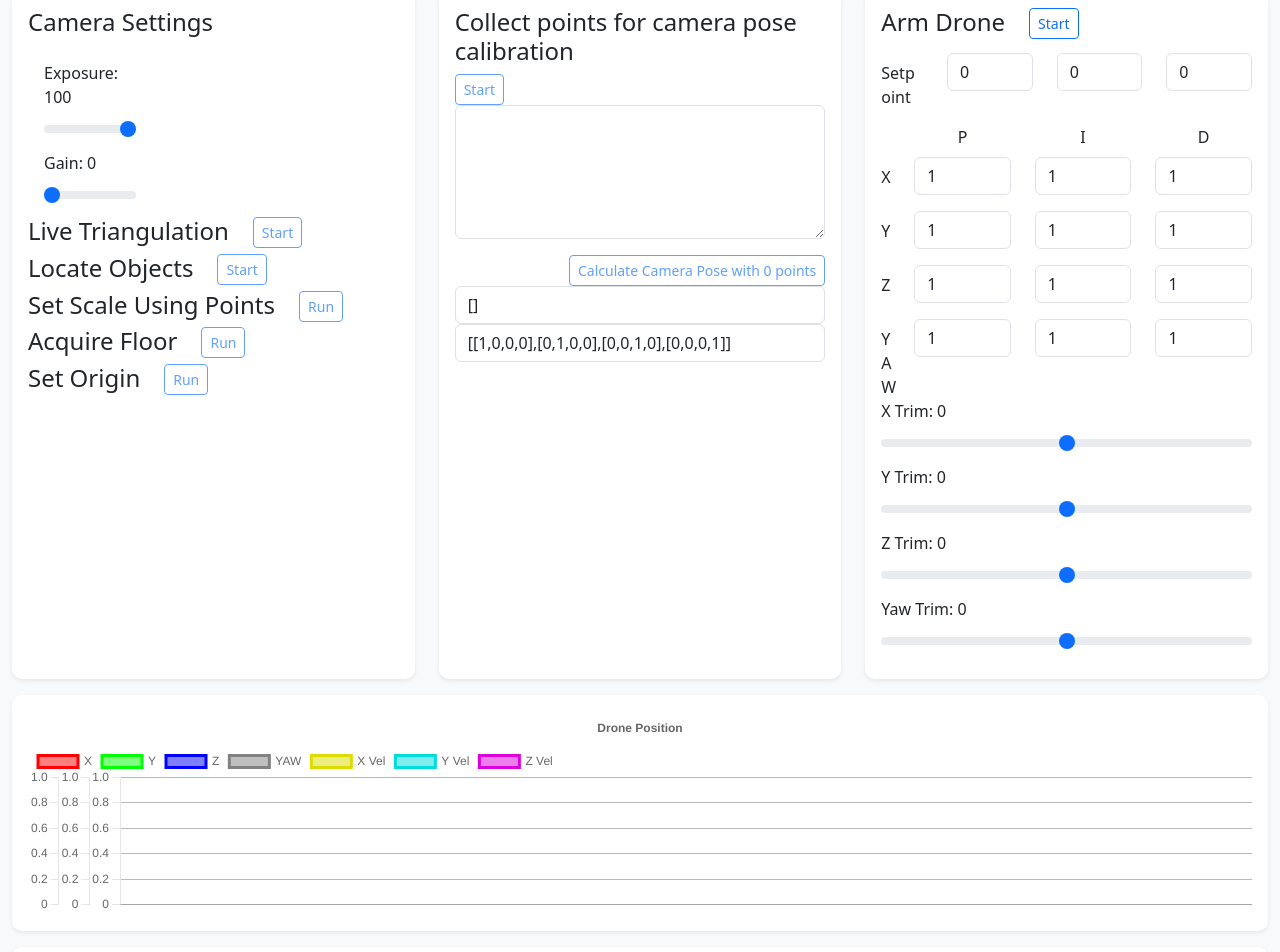
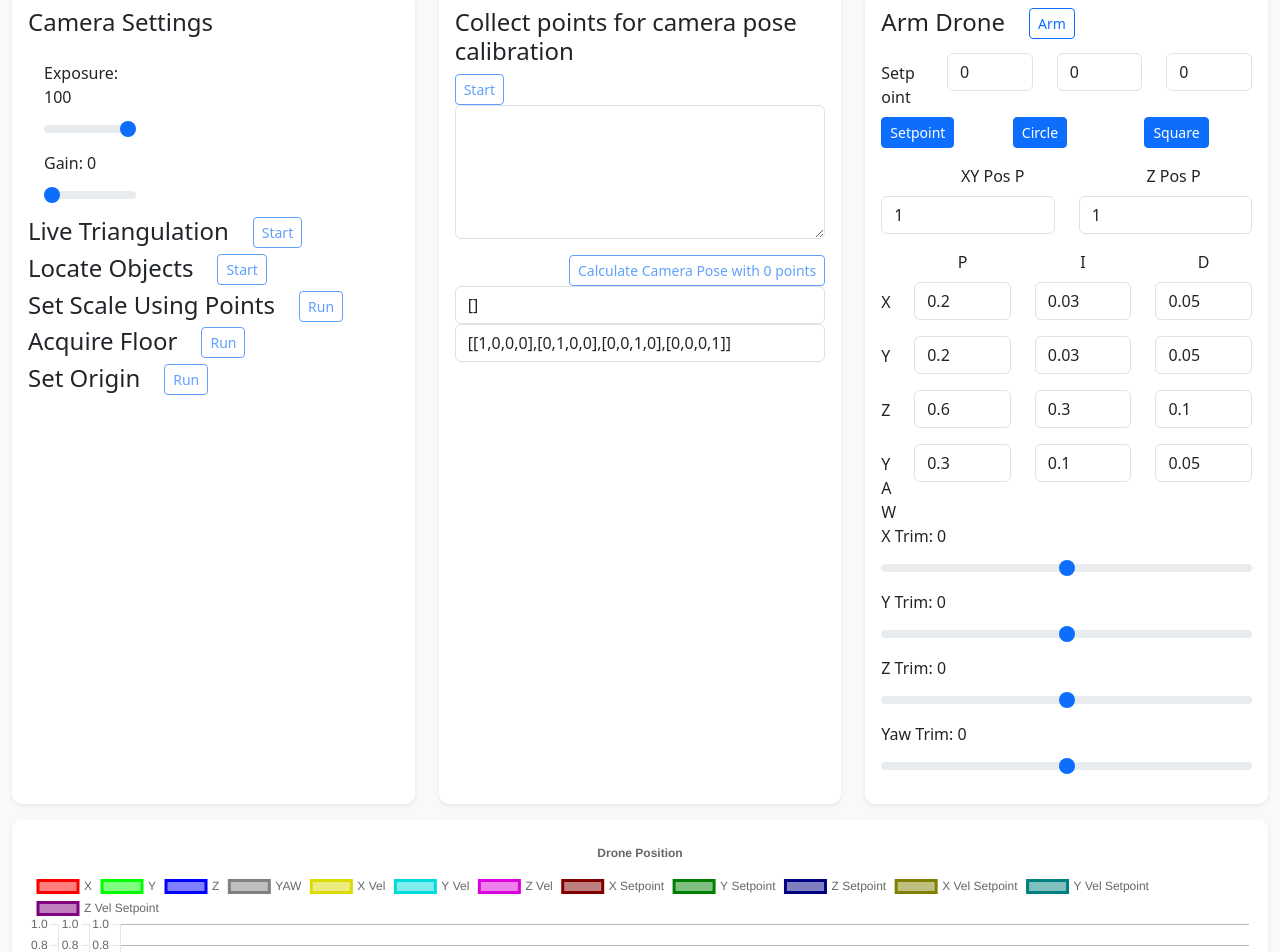
Before and after one commit to jyjblrd/Low-Cost-Mocap, a React (Vite) app in the folder new_app/vite-project/: page / in a window 1280 px wide. Shown: the part 503-1455 px from the top of the page. Built offline with nearby package versions, Linux system fonts and the light colour scheme; no server answers.

Commit message:
graph drone setpoints, add preset movements, add Kp for position pid controller and better pid resetting

```diff
--- a/new_app/vite-project/src/App.tsx
+++ b/new_app/vite-project/src/App.tsx
@@ -29,6 +29,7 @@ export default function App() {
 
   const objectPoints = useRef<Array<Array<Array<number>>>>([])
   const filteredPoints = useRef<number[][]>([])
+  const droneSetpointHistory = useRef<number[][]>([])
   const objectPointErrors = useRef<Array<Array<number>>>([])
   const objects = useRef<Array<Array<Object>>>([])
   const [objectPointCount, setObjectPointCount] = useState(0);
@@ -37,9 +38,12 @@ export default function App() {
   const [toWorldCoordsMatrix, setToWorldCoordsMatrix] = useState<number[][]>([[1,0,0,0],[0,1,0,0],[0,0,1,0],[0,0,0,1]])
 
   const [droneArmed, setDroneArmed] = useState(false)
-  const [dronePID, setDronePID] = useState(["1","1","1","1","1","1","1","1","1","1","1","1"])
+  const [dronePID, setDronePID] = useState(["0.2","0.03","0.05","0.2","0.03","0.05","0.6","0.3","0.1","0.3","0.1","0.05","1","1"])
   const [droneSetpoint, setDroneSetpoint] = useState(["0","0","0"])
+  const [droneSetpointWithMotion, setDroneSetpointWithMotion] = useState([0,0,0])
   const [droneTrim, setDroneTrim] = useState(["0","0","0","0"])
+
+  const [motionPreset, setMotionPreset] = useState("setpoint")
 
   const updateCameraSettings: FormEventHandler = (e) => {
     e.preventDefault()
@@ -80,16 +84,78 @@ export default function App() {
   }, [droneArmed])
 
   useEffect(() => {
-    socket.emit("set-drone-setpoint", { droneSetpoint })
-  }, [droneSetpoint])
-
-  useEffect(() => {
     socket.emit("set-drone-pid", { dronePID })
   }, [dronePID])
 
   useEffect(() => {
     socket.emit("set-drone-trim", { droneTrim })
   }, [droneTrim])
+
+  useEffect(() => {
+    let timestamp = Date.now()/1000
+
+    if (motionPreset !== "setpoint") {
+      const motionInterval = setInterval(() => {
+        timestamp = Date.now()/1000
+        let tempDroneSetpoint = [] as number[]
+
+        switch (motionPreset) {
+          case "circle": {
+            const radius = 0.3
+            const period = 10
+            tempDroneSetpoint = [
+              parseFloat(droneSetpoint[0]) + radius*Math.cos(timestamp*2*Math.PI / period),
+              parseFloat(droneSetpoint[1]) + radius*Math.sin(timestamp*2*Math.PI / period),
+              parseFloat(droneSetpoint[2])
+            ]
+            socket.emit("set-drone-setpoint", { "droneSetpoint": tempDroneSetpoint })
+            break;
+          }
+
+          case "square": {
+            const size = 0.2
+            const period = 20
+            let offset = [0,0]
+            switch (Math.floor((timestamp*4)/period) % 4) {
+              case 0:
+                offset = [1,1]
+                break
+              case 1:
+                offset = [1,-1]
+                break
+              case 2:
+                offset = [-1,-1]
+                break
+              case 3:
+                offset = [-1,1]
+                break
+            }
+
+            tempDroneSetpoint = [
+              parseFloat(droneSetpoint[0]) + (offset[0] * size),
+              parseFloat(droneSetpoint[1]) + (offset[1] * size),
+              parseFloat(droneSetpoint[2])
+            ]
+            socket.emit("set-drone-setpoint", { "droneSetpoint": tempDroneSetpoint })
+            break;
+          }
+
+          default:
+            break;
+        }
+
+        setDroneSetpointWithMotion(tempDroneSetpoint)
+      }, 100)
+
+      return () => {
+        clearInterval(motionInterval)
+      }
+    }
+    else {
+      setDroneSetpointWithMotion(droneSetpoint.map(x => parseFloat(x)))
+      socket.emit("set-drone-setpoint", { droneSetpoint })
+    }
+  }, [motionPreset, droneSetpoint])
 
   useEffect(() => {
     socket.on("to-world-coords-matrix", (data) => {
@@ -110,6 +176,7 @@ export default function App() {
       }
       objectPointErrors.current.push(data["errors"])
       objects.current.push(data["objects"])
+      droneSetpointHistory.current.push(droneSetpointWithMotion)
       setObjectPointCount(objectPointCount+1)
     })
 
@@ -229,6 +296,7 @@ export default function App() {
                       objectPointErrors.current = []
                       objects.current = []
                       filteredPoints.current = []
+                      droneSetpointHistory.current = []
                     }
                     setIsTriangulatingPoints(!isTriangulatingPoints);
                     startLiveMocap(isTriangulatingPoints ? "stop" : "start");
@@ -388,7 +456,7 @@ export default function App() {
                     setDroneArmed(!droneArmed);
                   }
                 }>
-                  {droneArmed ? "Stop" : "Start"}
+                  {droneArmed ? "Disarm" : "Arm"}
                 </Button>
               </Col>
             </Row>
@@ -423,6 +491,67 @@ export default function App() {
                     let newDroneSetpoint = droneSetpoint.slice()
                     newDroneSetpoint[2] = event.target.value
                     setDroneSetpoint(newDroneSetpoint)
+                  }}
+                />
+              </Col>
+            </Row><Row className='pt-2'>
+              <Col>
+                <Button
+                  size='sm'
+                  onClick={() => {
+                    setMotionPreset("setpoint");
+                  }
+                }>
+                  Setpoint
+                </Button>
+              </Col>
+              <Col>
+                <Button
+                  size='sm'
+                  onClick={() => {
+                    setMotionPreset("circle");
+                  }
+                }>
+                  Circle
+                </Button>
+              </Col>
+              <Col>
+                <Button
+                  size='sm'
+                  onClick={() => {
+                    setMotionPreset("square");
+                  }
+                }>
+                  Square
+                </Button>
+              </Col>
+            </Row>
+            <Row className='pt-3'>
+              <Col xs={{offset:1}} className='text-center'>
+                XY Pos P
+              </Col>
+              <Col className='text-center'>
+                Z Pos P
+              </Col>
+            </Row>
+            <Row className='pt-2'>
+              <Col>
+                <Form.Control
+                  value={dronePID[12]}
+                  onChange={(event) => {
+                      let newDronePID = dronePID.slice()
+                      newDronePID[12] = event.target.value
+                      setDronePID(newDronePID)
+                  }}
+                />
+              </Col>
+              <Col>
+                <Form.Control
+                  value={dronePID[13]}
+                  onChange={(event) => {
+                      let newDronePID = dronePID.slice()
+                      newDronePID[13] = event.target.value
+                      setDronePID(newDronePID)
                   }}
                 />
               </Col>
@@ -582,7 +711,7 @@ export default function App() {
               <Col>
                 <Form.Group className="mb-1">
                   <Form.Label>X Trim: {droneTrim[0]}</Form.Label>
-                  <Form.Range value={droneTrim[0]} min={-500} max={500} onChange={(event) => {
+                  <Form.Range value={droneTrim[0]} min={-800} max={800} onChange={(event) => {
                     let newDroneTrim = droneTrim.slice()
                     newDroneTrim[0] = event.target.value
                     setDroneTrim(newDroneTrim)
@@ -590,7 +719,7 @@ export default function App() {
                 </Form.Group>
                 <Form.Group className="mb-1">
                   <Form.Label>Y Trim: {droneTrim[1]}</Form.Label>
-                  <Form.Range value={droneTrim[1]} min={-500} max={500} onChange={(event) => {
+                  <Form.Range value={droneTrim[1]} min={-800} max={800} onChange={(event) => {
                     let newDroneTrim = droneTrim.slice()
                     newDroneTrim[1] = event.target.value
                     setDroneTrim(newDroneTrim)
@@ -598,7 +727,7 @@ export default function App() {
                 </Form.Group>
                 <Form.Group className="mb-1">
                   <Form.Label>Z Trim: {droneTrim[2]}</Form.Label>
-                  <Form.Range value={droneTrim[2]} min={-500} max={500} onChange={(event) => {
+                  <Form.Range value={droneTrim[2]} min={-800} max={800} onChange={(event) => {
                     let newDroneTrim = droneTrim.slice()
                     newDroneTrim[2] = event.target.value
                     setDroneTrim(newDroneTrim)
@@ -606,7 +735,7 @@ export default function App() {
                 </Form.Group>
                 <Form.Group className="mb-1">
                   <Form.Label>Yaw Trim: {droneTrim[3]}</Form.Label>
-                  <Form.Range value={droneTrim[3]} min={-500} max={500} onChange={(event) => {
+                  <Form.Range value={droneTrim[3]} min={-800} max={800} onChange={(event) => {
                     let newDroneTrim = droneTrim.slice()
                     newDroneTrim[3] = event.target.value
                     setDroneTrim(newDroneTrim)
@@ -620,7 +749,7 @@ export default function App() {
       <Row className='pt-3'>
         <Col>
           <Card className='shadow-sm p-3'>
-            <Chart filteredPointsRef={filteredPoints}/>
+            <Chart filteredPointsRef={filteredPoints} droneSetpointHistoryRef={droneSetpointHistory} xyPosKp={parseFloat(dronePID[12])} zPosKp={parseFloat(dronePID[13])} />
           </Card>
         </Col>
       </Row>
--- a/new_app/vite-project/src/components/chart.tsx
+++ b/new_app/vite-project/src/components/chart.tsx
@@ -14,8 +14,9 @@ import {
   ScaleChartOptions,
   elements,
   LineControllerChartOptions,
+  ChartData,
 } from 'chart.js';
-import { MutableRefObject } from 'react';
+import { MutableRefObject, forwardRef, useRef } from 'react';
 import { Line } from 'react-chartjs-2';
 import { text } from 'stream/consumers';
 
@@ -77,62 +78,146 @@ export const options = {
   }
 };
 
-export default function Chart({filteredPointsRef}: {filteredPointsRef: MutableRefObject<object>}) {
-  let sliced = filteredPointsRef.current.length <= 15 ? [] : filteredPointsRef.current.slice(15)
-
-  const data = {
-    labels: sliced.map((_, i) => i),
+let dataTemplate: ChartData<"line", number[], number> = {
+  labels: [] as number[],
   datasets: [
     {
       label: 'X',
-        data: sliced.map((filteredPoints) => filteredPoints["pos"][0]),
+      data: [] as number[],
       borderColor: 'rgb(255, 0, 0)',
       backgroundColor: 'rgba(255, 0, 0, 0.5)',
-        yAxisID: "A"
+      yAxisID: "A",
     },
     {
       label: 'Y',
-        data: sliced.map((filteredPoints) => filteredPoints["pos"][1]),
+      data: [] as number[],
       borderColor: 'rgb(0, 255, 0)',
       backgroundColor: 'rgba(0, 255, 0, 0.5)',
       yAxisID: "A"
     },
     {
       label: 'Z',
-        data: sliced.map((filteredPoints) => filteredPoints["pos"][2]),
+      data: [] as number[],
       borderColor: 'rgb(0, 0, 255)',
       backgroundColor: 'rgba(0, 0, 255, 0.5)',
-        yAxisID: "A"
+      yAxisID: "A",
     },
     {
       label: 'YAW',
-        data: sliced.map((filteredPoints) => filteredPoints["heading"]),
+      data: [] as number[],
       borderColor: 'rgb(128, 128, 128)',
       backgroundColor: 'rgba(128, 128, 128, 0.5)',
       yAxisID: "B"
     },
     {
       label: 'X Vel',
-        data: sliced.map((filteredPoints) => filteredPoints["vel"] ? filteredPoints["vel"][0] : undefined),
+      data: [] as number[],
       borderColor: 'rgb(220, 220, 0)',
       backgroundColor: 'rgba(220, 220, 0, 0.5)',
       yAxisID: "C"
     },
     {
       label: 'Y Vel',
-        data: sliced.map((filteredPoints) => filteredPoints["vel"] ? filteredPoints["vel"][1] : undefined),
+      data: [] as number[],
       borderColor: 'rgb(0, 220, 220)',
       backgroundColor: 'rgba(0, 220, 220, 0.5)',
       yAxisID: "C"
     },
     {
       label: 'Z Vel',
-        data: sliced.map((filteredPoints) => filteredPoints["vel"] ? filteredPoints["vel"][2] : undefined),
+      data: [] as number[],
       borderColor: 'rgb(220, 0, 220)',
       backgroundColor: 'rgba(220, 0, 220, 0.5)',
       yAxisID: "C"
     },
+    {
+      label: 'X Setpoint',
+      data: [] as number[],
+      borderColor: 'rgb(128, 0, 0)',
+      backgroundColor: 'rgba(128, 0, 0, 0.5)',
+      yAxisID: "A"
+    },
+    {
+      label: 'Y Setpoint',
+      data: [] as number[],
+      borderColor: 'rgb(0, 128, 0)',
+      backgroundColor: 'rgba(0, 128, 0, 0.5)',
+      yAxisID: "A",
+    },
+    {
+      label: 'Z Setpoint',
+      data: [] as number[],
+      borderColor: 'rgb(0, 0, 128)',
+      backgroundColor: 'rgba(0, 0, 128, 0.5)',
+      yAxisID: "A"
+    },
+    {
+      label: 'X Vel Setpoint',
+      data: [] as number[],
+      borderColor: 'rgb(128, 128, 0)',
+      backgroundColor: 'rgba(128, 128, 0, 0.5)',
+      yAxisID: "C"
+    },
+    {
+      label: 'Y Vel Setpoint',
+      data: [] as number[],
+      borderColor: 'rgb(0, 128, 128)',
+      backgroundColor: 'rgba(0, 128, 128, 0.5)',
+      yAxisID: "C"
+    },
+    {
+      label: 'Z Vel Setpoint',
+      data: [] as number[],
+      borderColor: 'rgb(128, 0, 128)',
+      backgroundColor: 'rgba(128, 0, 128, 0.5)',
+      yAxisID: "C"
+    },
   ],
 };
-  return <Line options={options} data={data} height={"50px"} />;
+
+let data = structuredClone(dataTemplate)
+
+export default function Chart({filteredPointsRef, droneSetpointHistoryRef, xyPosKp, zPosKp}:
+  {filteredPointsRef: MutableRefObject<object>, droneSetpointHistoryRef: MutableRefObject<number[][]>, xyPosKp: number, zPosKp: number}) {
+  let sliced = filteredPointsRef.current.length <= 15 ? [] : filteredPointsRef.current.slice(15)
+  let chartRef = useRef<ChartJS<"line", number[], number> | null>(null);
+
+  const length = filteredPointsRef.current.length
+
+  if (length === 0) {
+    data = structuredClone(dataTemplate)
   }
+  else {
+    data.labels.push(length)
+    const lastFilteredPoint = filteredPointsRef.current[length-1]
+
+    data.datasets[0].data.push(lastFilteredPoint["pos"][0])
+    data.datasets[1].data.push(lastFilteredPoint["pos"][1])
+    data.datasets[2].data.push(lastFilteredPoint["pos"][2])
+
+    data.datasets[3].data.push(lastFilteredPoint["heading"])
+
+    if (lastFilteredPoint["vel"]) {
+      data.datasets[4].data.push(lastFilteredPoint["vel"][0])
+      data.datasets[5].data.push(lastFilteredPoint["vel"][1])
+      data.datasets[6].data.push(lastFilteredPoint["vel"][2])
+    }
+    else {
+      data.datasets[4].data.push(undefined)
+      data.datasets[5].data.push(undefined)
+      data.datasets[6].data.push(undefined)
+    }
+
+    data.datasets[7].data.push(droneSetpointHistoryRef.current[length-1][0])
+    data.datasets[8].data.push(droneSetpointHistoryRef.current[length-1][1])
+    data.datasets[9].data.push(droneSetpointHistoryRef.current[length-1][2])
+
+    data.datasets[10].data.push(xyPosKp * (droneSetpointHistoryRef.current[length-1][0] - lastFilteredPoint["pos"][0]))
+    data.datasets[11].data.push(xyPosKp * (droneSetpointHistoryRef.current[length-1][1] - lastFilteredPoint["pos"][1]))
+    data.datasets[12].data.push(zPosKp * (droneSetpointHistoryRef.current[length-1][2] - lastFilteredPoint["pos"][2]))
+  }
+
+  chartRef.current?.update()
+
+  return <Line ref={chartRef} options={options} data={data} height={"50px"}/>;
+}
```
Also changed, not shown: 1 other file (tests, documents, lock files or other folders). Lines whose indentation alone changed are shown as unchanged.
